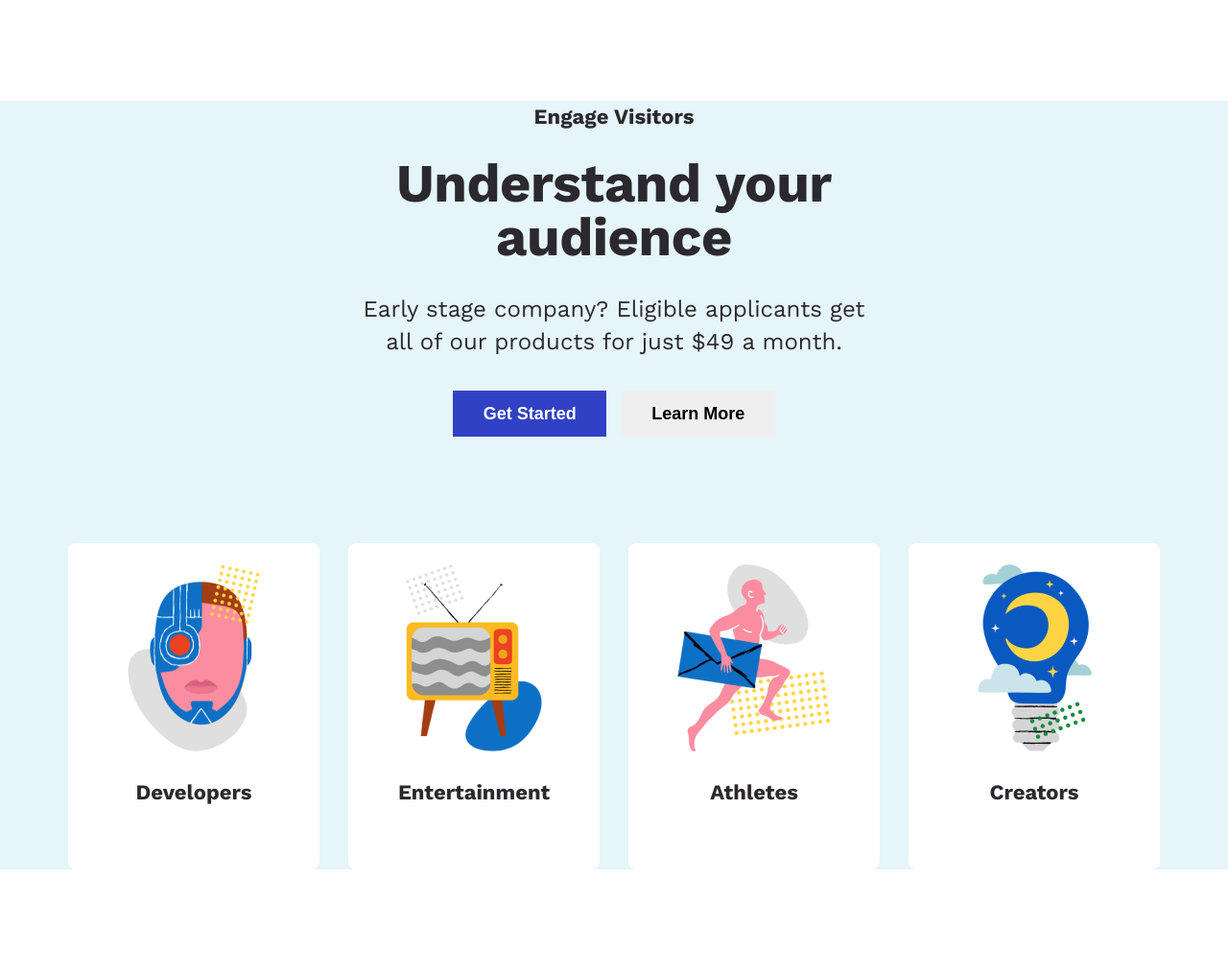
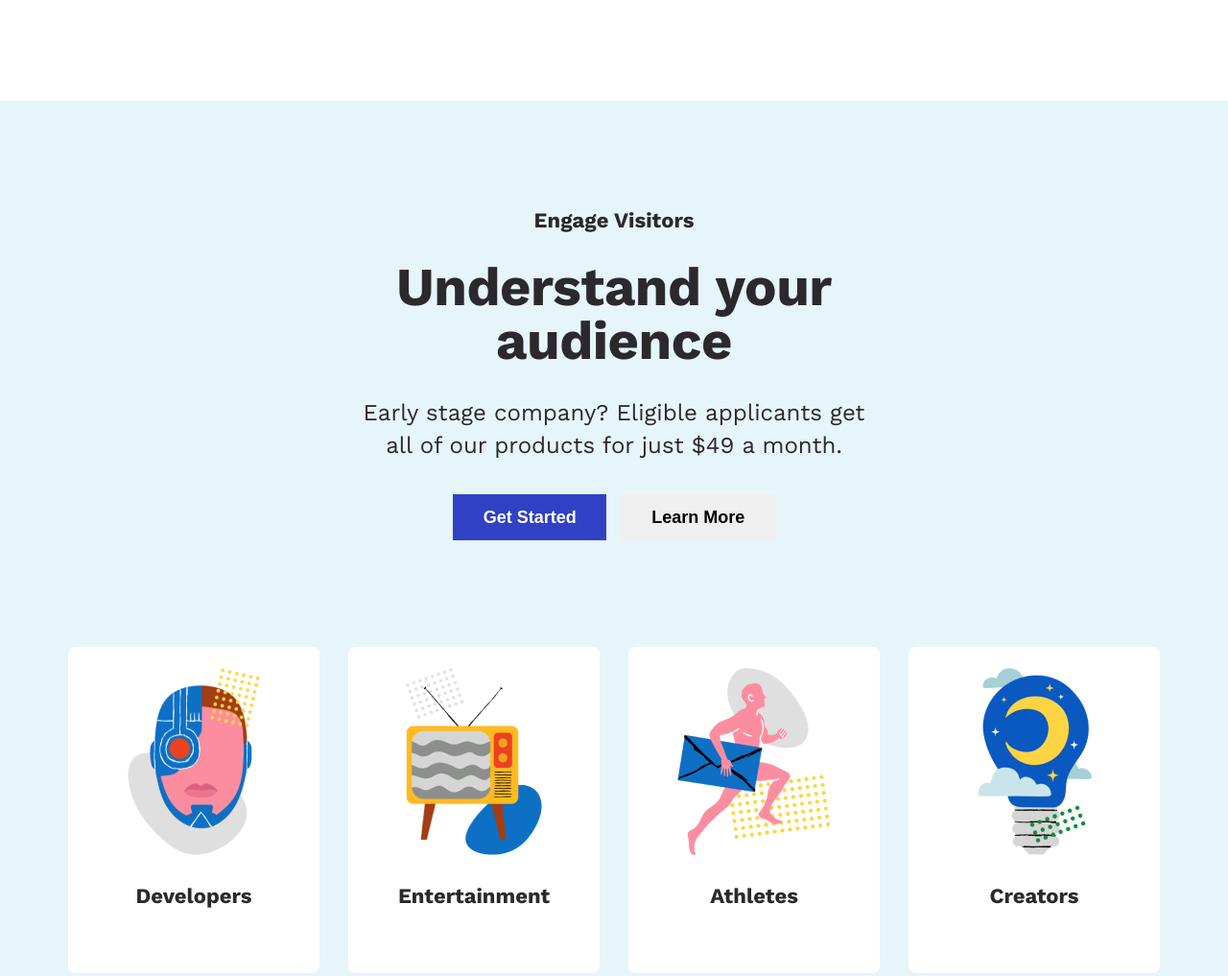
Before and after one commit to Daffirudi/diplomproject, a plain HTML site: page index.html in a window 1280 px wide. Shown: the part 519-1536 px from the top of the page at 96% size. Drawn offline with nearby package versions, Linux system fonts and the light colour scheme.

Commit message:
Add files via upload

```diff
--- a/index.html
+++ b/index.html
@@ -75,7 +75,7 @@
 
         </div>
     </section>
-    <section class="container">
+    <section >
         <div class="understand">
             <h6 class="understand_pretitle">
                 Engage Visitors
--- a/style/style.css
+++ b/style/style.css
@@ -116,9 +116,11 @@ body{
     margin: 105px auto 62px;
     text-align: center;
     background: rgba(0, 161, 198, 10%);
+
 }
 
 .understand_pretitle{
+    padding-top: 108px;
     font-weight: 700;
     font-size: 22px;
     line-height: 34px;
@@ -177,6 +179,7 @@ body{
     justify-content: center;
     margin: 111px auto;
     border-radius: 8px;
+    padding-bottom: 110px;
 }
 
 .pic{
```
